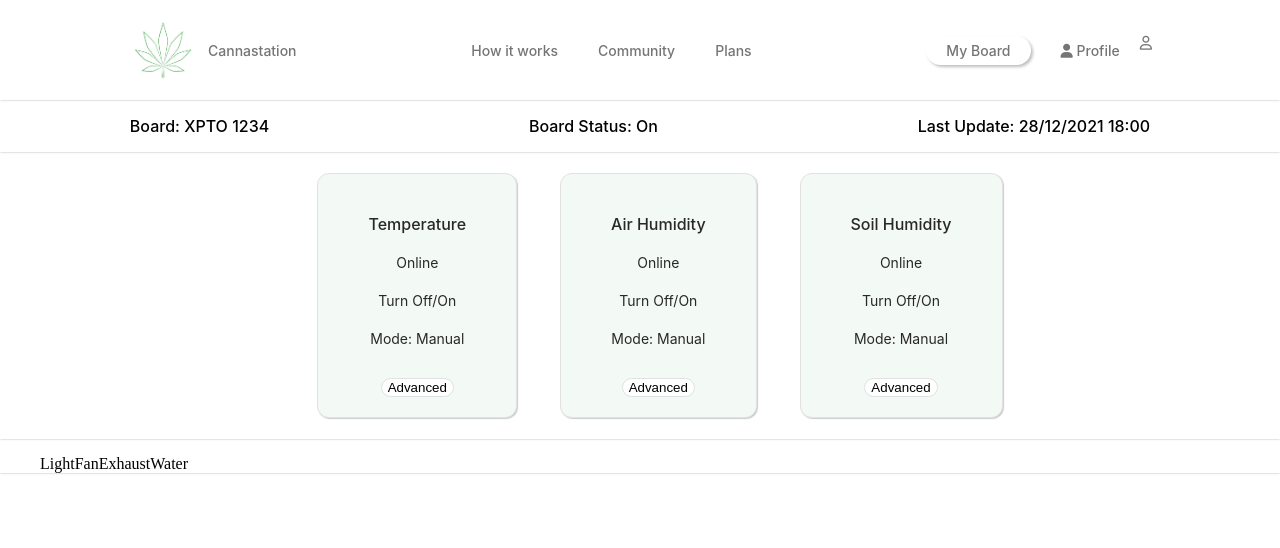
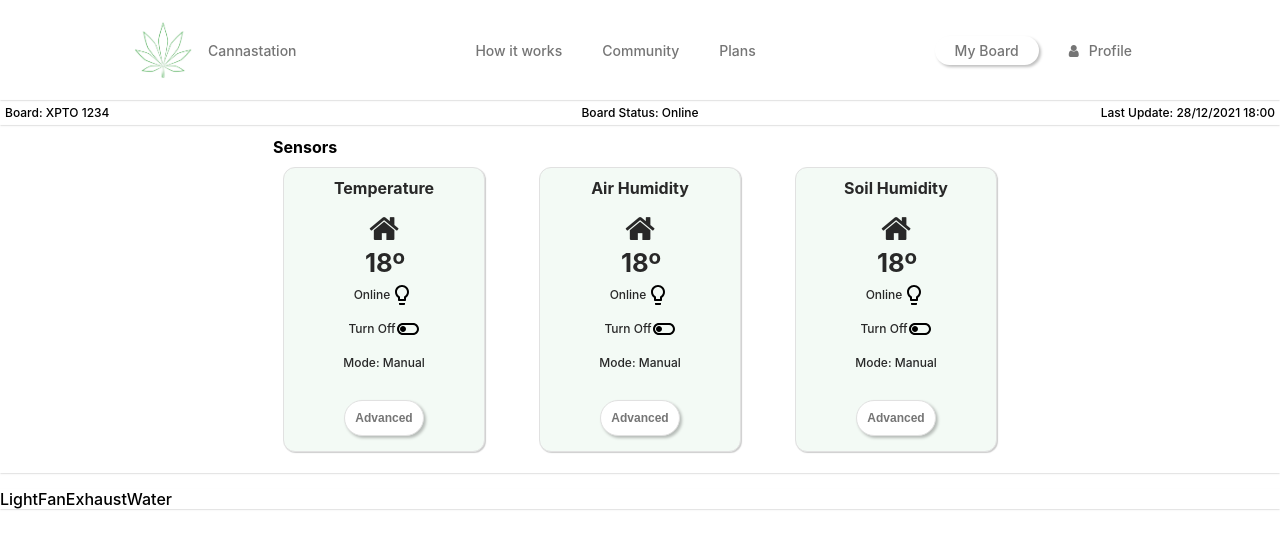
Before and after one commit to FlavioHPOliveira/cannadesign, a plain HTML site: page index.html in a window 1280 px wide. Drawn offline with nearby package versions, Linux system fonts and the light colour scheme.

Commit message:
add sensor section

```diff
--- a/css/header.css
+++ b/css/header.css
@@ -53,6 +53,10 @@ header img {
   background-color: #f3f6fa;
 }
 
+.fa-user {
+  margin-right: 10px;
+}
+
 .nav__board {
   margin-right: 10px;
   padding: 10px;
--- /dev/null
+++ b/css/sensor.css
@@ -0,0 +1,118 @@
+.status {
+  display: flex;
+  flex-wrap: wrap;
+  justify-content: space-around;
+  font-size: 12px;
+  box-shadow: 0 1px 3px 0 rgb(0 0 0 / 4%), 0 1px 1px 0 rgb(0 0 0 / 4%),
+    0 2px 1px -1px rgb(0 0 0 / 4%);
+}
+
+.status p {
+  margin: 5px 5px 5px 5px;
+  flex: 1 1 0;
+}
+
+.status p:nth-child(1) {
+  text-align: left;
+}
+
+.status p:nth-child(2) {
+  text-align: center;
+}
+
+.status p:nth-child(3) {
+  text-align: right;
+}
+
+.sensor {
+  box-shadow: 0 1px 3px 0 rgb(0 0 0 / 4%), 0 1px 1px 0 rgb(0 0 0 / 4%),
+    0 2px 1px -1px rgb(0 0 0 / 4%);
+}
+
+.sensor__data {
+  width: 60%;
+  margin: auto;
+}
+
+.sensor__title {
+  font-size: 16px;
+  text-align: left;
+  margin-left: 17px;
+  margin-top: 12px;
+  margin-bottom: 0px;
+  padding: 0px;
+}
+
+.sensor__cards {
+  margin-top: 5px;
+  font-family: Poppins, -apple-system, BlinkMacSystemFont, Segoe UI, Roboto,
+    Helvetica, Arial, sans-serif, Apple Color Emoji, Segoe UI Emoji,
+    Segoe UI Symbol;
+  display: flex;
+  flex-wrap: wrap;
+  justify-content: space-around;
+}
+
+.sensor__card {
+  display: flex;
+  flex-flow: nowrap column;
+  justify-content: space-around;
+  align-items: center;
+  flex: 1 1 1;
+  max-width: 200px;
+  min-width: 120px;
+  color: #282828;
+  background-color: #f3faf5;
+  border: 1px solid #e1e1e1;
+  border-radius: 12px;
+  padding: 5px 40px 15px 40px;
+  padding-top: 5px;
+  margin: 5px 10px;
+  margin-top: 5px;
+  margin-bottom: 5px;
+  box-shadow: 1px 1px 1px rgba(56, 56, 56, 0.25);
+}
+
+.sensor__card h3 {
+  font-size: 16px;
+  font-weight: 700;
+  margin-top: 5px;
+  margin-bottom: 15px;
+}
+
+.sensor__card h2 {
+  font-size: 1.6em;
+  margin: 2px 0px 0px 2px;
+}
+
+/* No idea what I am doing.. use p, span? where is the best place to put margin etc. */
+.sensor__card p {
+  font-size: 12px;
+  line-height: 10px;
+  font-weight: 500;
+  flex: 1 1 0;
+}
+
+.sensor__card button {
+  color: #757575;
+  margin-top: 20px;
+  padding: 10px;
+  background: #ffffff;
+  box-shadow: 2px 2px 3px rgba(0, 0, 0, 0.25);
+  border-radius: 20px;
+  cursor: pointer;
+  font-size: 12px;
+  font-weight: 600;
+}
+
+.sensor__line {
+  display: flex;
+  justify-content: center;
+  align-items: center;
+  flex: 1 1 0;
+}
+
+.sensor__card button:hover {
+  color: 34843c;
+  background-color: #f3f6fa;
+}
--- a/css/styles.css
+++ b/css/styles.css
@@ -25,69 +25,7 @@ a {
 
 ul {
   list-style: none;
-  font-family: "Awesome 5 Pro";
-}
-
-h3 {
-  font-size: 16px;
-  margin: 30px;
-}
-
-.status {
-  display: flex;
-  flex-wrap: wrap;
-  justify-content: space-around;
-  box-shadow: 0 1px 3px 0 rgb(0 0 0 / 4%), 0 1px 1px 0 rgb(0 0 0 / 4%),
-    0 2px 1px -1px rgb(0 0 0 / 4%);
-}
-
-.sensors {
-  box-shadow: 0 1px 3px 0 rgb(0 0 0 / 4%), 0 1px 1px 0 rgb(0 0 0 / 4%),
-    0 2px 1px -1px rgb(0 0 0 / 4%);
-}
-
-.sensor-cards {
-  font-family: Poppins, -apple-system, BlinkMacSystemFont, Segoe UI, Roboto,
-    Helvetica, Arial, sans-serif, Apple Color Emoji, Segoe UI Emoji,
-    Segoe UI Symbol;
-
-  display: flex;
-  flex-wrap: wrap;
-  justify-content: space-around;
-  margin-right: 20%;
-  margin-left: 20%;
-}
-
-.sensor-card {
-  display: flex;
-  flex-flow: nowrap column;
-  justify-content: center;
-  align-items: center;
-  color: #282828;
-  background-color: #f3faf5;
-  border: 1px solid #e1e1e1;
-  border-radius: 12px;
-  padding: 20px;
-  padding-top: 10px;
-  margin-top: 5px;
-  margin-bottom: 5px;
-  box-shadow: 1px 1px 1px rgba(56, 56, 56, 0.25);
-}
-
-.sensor-card h3 {
-  font-size: 16px;
-  font-weight: 500;
-  margin-bottom: 10px;
-}
-
-.sensor-card p {
-  font-size: 14px;
-  line-height: 10px;
-  font-weight: 400;
-}
-
-.sensor-card button {
-  margin-top: 20px;
+  padding: 0px;
 }
 
 .control-cards {
--- a/index.html
+++ b/index.html
@@ -3,10 +3,14 @@
   <meta charset="UTF-8">
   <meta http-equiv="X-UA-Compatible" content="IE=edge">
   <meta name="viewport" content="width=device-width, initial-scale=1.0">
+  <link rel="stylesheet" type="text/css" href="https://cdnjs.cloudflare.com/ajax/libs/font-awesome/4.7.0/css/font-awesome.min.css">
+
   <link rel="stylesheet" href="./css/styles.css">
   <link rel="stylesheet" href="./css/header.css">
+  <link rel="stylesheet" href="./css/sensor.css">
+  <script type="text/javascript" src="https://code.jquery.com/jquery-1.12.0.js"></script>
 
-  <link href="//netdna.bootstrapcdn.com/font-awesome/3.2.1/css/font-awesome.css" rel="stylesheet">
+
   <title>Cannastation</title>
 </head>
 <body>
@@ -23,9 +27,7 @@
     <nav>
       <ul class="nav__links">
         <li class="nav__board">My Board</li>
-        <li><a href="#"><span class="fas fa-user"></span> Profile</a></li>
-        <i class="far fa-user" aria-hidden="true"></i>
-
+        <li><span class="fa fa-user"></span>Profile</li>
       </ul>
     </nav>
 
@@ -35,34 +37,67 @@
 
     <section class="status">
       <p>Board: XPTO 1234</p>
-      <p>Board Status: On</p>
+      <p>Board Status: Online</p>
       <p>Last Update: 28/12/2021 18:00</p>
     </section>
 
-    <section class="sensors">
-      <ul class='sensor-cards'>
-        <li class='sensor-card'>
+    <section class="sensor">
+      <div class="sensor__data">
+        <h3 class="sensor__title">Sensors</h3>
+        <ul class='sensor__cards'>
+          <li class='sensor__card'>
             <h3>Temperature</h3>
+            <i class="fa fa-home fa-2x"></i>
+            <h2>18º</h2>
+            <div class="sensor__line">
               <p>Online</p>
-          <p>Turn Off/On</p>
+              <img src="img/icons/lightbulb_black_24dp.svg" alt="logo">
+            </div>
+
+            <div class="sensor__line">
+              <p>Turn Off</p>
+              <img src="img/icons/toggle_off_black_24dp.svg" alt="logo">
+            </div>
+
             <p>Mode: Manual</p>
             <button>Advanced</button>
           </li>
-        <li class='sensor-card'>
+          <li class='sensor__card'>
             <h3>Air Humidity</h3>
+            <i class="fa fa-home fa-2x"></i>
+            <h2>18º</h2>
+            <div class="sensor__line">
               <p>Online</p>
-          <p>Turn Off/On</p>
+              <img src="img/icons/lightbulb_black_24dp.svg" alt="logo">
+            </div>
+
+            <div class="sensor__line">
+              <p>Turn Off</p>
+              <img src="img/icons/toggle_off_black_24dp.svg" alt="logo">
+            </div>
+
             <p>Mode: Manual</p>
             <button>Advanced</button>
           </li>
-        <li class='sensor-card'>
+          <li class='sensor__card'>
             <h3>Soil Humidity</h3>
+            <i class="fa fa-home fa-2x"></i>
+            <h2>18º</h2>
+            <div class="sensor__line">
               <p>Online</p>
-          <p>Turn Off/On</p>
+              <img src="img/icons/lightbulb_black_24dp.svg" alt="logo">
+            </div>
+
+            <div class="sensor__line">
+              <p>Turn Off</p>
+              <img src="img/icons/toggle_off_black_24dp.svg" alt="logo">
+            </div>
+
             <p>Mode: Manual</p>
             <button>Advanced</button>
           </li>
         </ul>
+      </div>
     </section>
 
     <section class="controls">
```
Lines whose indentation alone changed are shown as unchanged.
